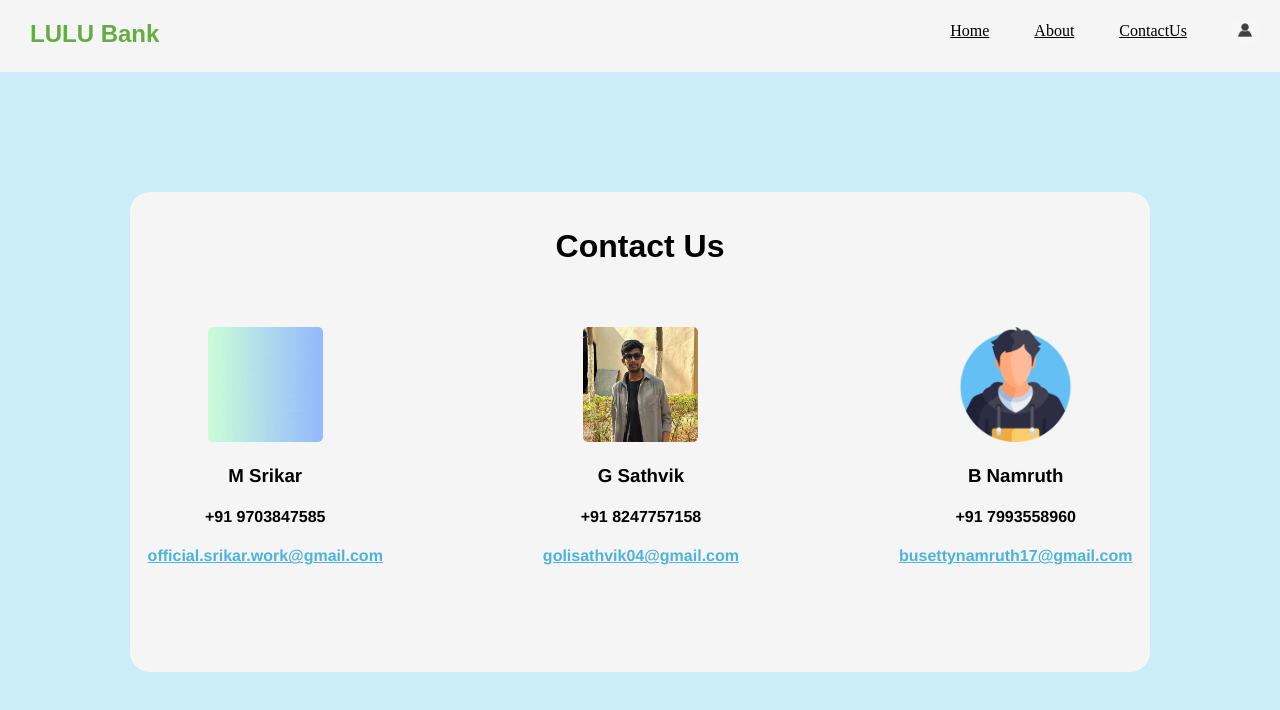
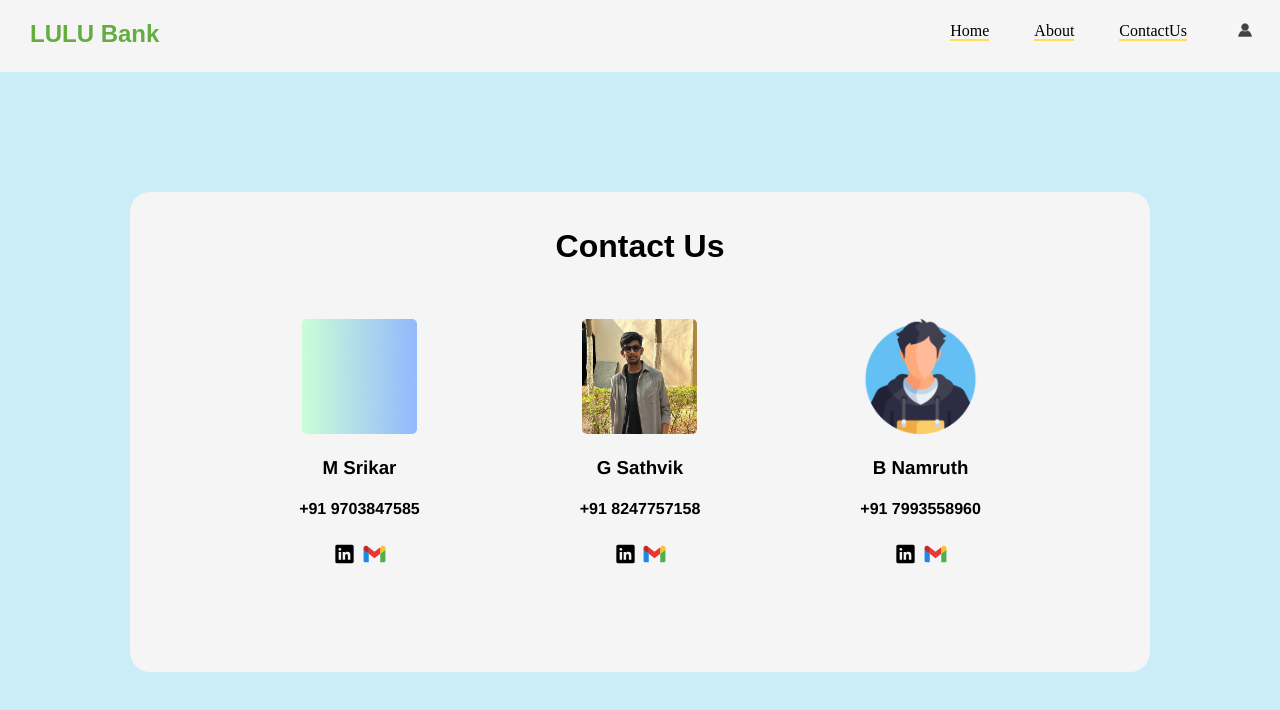
Before and after one commit to code-srikar/Lulu_Web, a website: page contactus.html in a window 1280 px wide. Drawn offline with Linux system fonts and the light colour scheme.

Commit message:
contact page changes

```diff
--- a/contactus.css
+++ b/contactus.css
@@ -172,3 +172,13 @@ a {
     cursor: context-menu;
     color: rgb(78, 179, 219);
 }
+
+#top {
+    text-decoration: none;
+    border-bottom: 2px solid #ffdd57;
+    transition: border-color 0.3s;
+}
+
+#top:hover {
+    border-color: rgb(119, 199, 79);
+}
--- a/contactus.html
+++ b/contactus.html
@@ -17,12 +17,12 @@
                 </div>
                 <div id="dtr">
                     <div id="st">
-                        <div id="flexitem"><a style="cursor: pointer;"
-                                onclick="window.location.replace('proj.html')"><u>Home</u></a></div>
+                        <div id="flexitem"><a style="cursor: pointer;" onclick="window.location.replace('proj.html')"><u
+                                    id="top">Home</u></a></div>
                         <div id="flexitem" style="text-align: center;"><a style="cursor: pointer;"
-                                onclick="window.location.replace('about.html')"><u>About</u></a></div>
+                                onclick="window.location.replace('about.html')"><u id="top">About</u></a></div>
                         <div id="flexitem" style="text-align: center;"><a style="cursor: pointer;"
-                                onclick="window.location.replace('contactus.html')"><u>ContactUs</u></a></div>
+                                onclick="window.location.replace('contactus.html')"><u id="top">ContactUs</u></a></div>
                     </div>
                     <div id="so">
                         <a style="cursor: pointer;" onclick="window.location.replace('detail.html')">
@@ -41,24 +41,93 @@
                     <img src="GIF3.gif" alt="profile" id="im">
                     <h3>M Srikar</h3>
                     <h4>+91 9703847585</h4>
-                    <h4 id="email"><u
-                            onclick="window.location.replace('https://accounts.google.com/v3/signin/identifier?continue=https%3A%2F%2Fmail.google.com%2Fmail%2F&ifkv=AaSxoQxYqR5qXnyVg4YtBnEudGzrM3ISAWx11wCZ0YrSsCsWo37Rhan7HeJ5uMeIOdO7MdoWhTSTVw&rip=1&sacu=1&service=mail&flowName=GlifWebSignIn&flowEntry=ServiceLogin&dsh=S252157452%3A1716450557384228&ddm=0')">official.srikar.work@gmail.com</u>
+                    <h4 id="email">
+                        <u onclick="window.location.replace('https://www.linkedin.com/in/srikar-marikanti-120191285/')"><svg
+                                xmlns="http://www.w3.org/2000/svg" x="0 px" y="0px" width="25" height="30"
+                                viewBox="0 0 30 30">
+                                <path
+                                    d="M24,4H6C4.895,4,4,4.895,4,6v18c0,1.105,0.895,2,2,2h18c1.105,0,2-0.895,2-2V6C26,4.895,25.105,4,24,4z M10.954,22h-2.95 v-9.492h2.95V22z M9.449,11.151c-0.951,0-1.72-0.771-1.72-1.72c0-0.949,0.77-1.719,1.72-1.719c0.948,0,1.719,0.771,1.719,1.719 C11.168,10.38,10.397,11.151,9.449,11.151z M22.004,22h-2.948v-4.616c0-1.101-0.02-2.517-1.533-2.517 c-1.535,0-1.771,1.199-1.771,2.437V22h-2.948v-9.492h2.83v1.297h0.04c0.394-0.746,1.356-1.533,2.791-1.533 c2.987,0,3.539,1.966,3.539,4.522V22z">
+                                </path>
+                            </svg></u>
+                        <u
+                            onclick="window.location.replace('https://mail.google.com/mail/u/1/#inbox?compose=CllgCJTLpccBbSGRJFqVnQbkDfzBmMjbJjTLtlWFzCpBZtJnhGjZFvLZRbXGfSmxXRcQrxSRbmL')">
+                            <svg xmlns="http://www.w3.org/2000/svg" x="0px" y="0px" width="25" height="30"
+                                viewBox="0 0 48 48">
+                                <path fill="#4caf50" d="M45,16.2l-5,2.75l-5,4.75L35,40h7c1.657,0,3-1.343,3-3V16.2z">
+                                </path>
+                                <path fill="#1e88e5" d="M3,16.2l3.614,1.71L13,23.7V40H6c-1.657,0-3-1.343-3-3V16.2z">
+                                </path>
+                                <polygon fill="#e53935"
+                                    points="35,11.2 24,19.45 13,11.2 12,17 13,23.7 24,31.95 35,23.7 36,17"></polygon>
+                                <path fill="#c62828"
+                                    d="M3,12.298V16.2l10,7.5V11.2L9.876,8.859C9.132,8.301,8.228,8,7.298,8h0C4.924,8,3,9.924,3,12.298z">
+                                </path>
+                                <path fill="#fbc02d"
+                                    d="M45,12.298V16.2l-10,7.5V11.2l3.124-2.341C38.868,8.301,39.772,8,40.702,8h0 C43.076,8,45,9.924,45,12.298z">
+                                </path>
+                            </svg></u>
                     </h4>
                 </div>
                 <div id="cdet">
                     <img src="Sathvik.jpeg" alt="profile" id="im">
                     <h3>G Sathvik</h3>
                     <h4>+91 8247757158</h4>
-                    <h4 id="email"><u
-                            onclick="window.location.replace('https://accounts.google.com/v3/signin/identifier?continue=https%3A%2F%2Fmail.google.com%2Fmail%2F&ifkv=AaSxoQxYqR5qXnyVg4YtBnEudGzrM3ISAWx11wCZ0YrSsCsWo37Rhan7HeJ5uMeIOdO7MdoWhTSTVw&rip=1&sacu=1&service=mail&flowName=GlifWebSignIn&flowEntry=ServiceLogin&dsh=S252157452%3A1716450557384228&ddm=0')">golisathvik04@gmail.com</u>
+                    <h4 id="email">
+                        <u onclick="window.location.replace('https://www.linkedin.com/in/sathvik-goli-550a602a2/')"><svg
+                                xmlns="http://www.w3.org/2000/svg" x="0 px" y="0px" width="25" height="30"
+                                viewBox="0 0 30 30">
+                                <path
+                                    d="M24,4H6C4.895,4,4,4.895,4,6v18c0,1.105,0.895,2,2,2h18c1.105,0,2-0.895,2-2V6C26,4.895,25.105,4,24,4z M10.954,22h-2.95 v-9.492h2.95V22z M9.449,11.151c-0.951,0-1.72-0.771-1.72-1.72c0-0.949,0.77-1.719,1.72-1.719c0.948,0,1.719,0.771,1.719,1.719 C11.168,10.38,10.397,11.151,9.449,11.151z M22.004,22h-2.948v-4.616c0-1.101-0.02-2.517-1.533-2.517 c-1.535,0-1.771,1.199-1.771,2.437V22h-2.948v-9.492h2.83v1.297h0.04c0.394-0.746,1.356-1.533,2.791-1.533 c2.987,0,3.539,1.966,3.539,4.522V22z">
+                                </path>
+                            </svg></u>
+                        <u
+                            onclick="window.location.replace('https://mail.google.com/mail/u/0/#inbox?compose=GTvVlcSMTggKWmPlsWcQfHPXLVQMQmhqNMpNXrVCzGcPFgZrqkQfndpstCHbWThzSRvBScZmTkVSB')">
+                            <svg xmlns="http://www.w3.org/2000/svg" x="0px" y="0px" width="25" height="30"
+                                viewBox="0 0 48 48">
+                                <path fill="#4caf50" d="M45,16.2l-5,2.75l-5,4.75L35,40h7c1.657,0,3-1.343,3-3V16.2z">
+                                </path>
+                                <path fill="#1e88e5" d="M3,16.2l3.614,1.71L13,23.7V40H6c-1.657,0-3-1.343-3-3V16.2z">
+                                </path>
+                                <polygon fill="#e53935"
+                                    points="35,11.2 24,19.45 13,11.2 12,17 13,23.7 24,31.95 35,23.7 36,17"></polygon>
+                                <path fill="#c62828"
+                                    d="M3,12.298V16.2l10,7.5V11.2L9.876,8.859C9.132,8.301,8.228,8,7.298,8h0C4.924,8,3,9.924,3,12.298z">
+                                </path>
+                                <path fill="#fbc02d"
+                                    d="M45,12.298V16.2l-10,7.5V11.2l3.124-2.341C38.868,8.301,39.772,8,40.702,8h0 C43.076,8,45,9.924,45,12.298z">
+                                </path>
+                            </svg></u>
                     </h4>
                 </div>
                 <div id="cdet">
                     <img src="boy.png" alt="profile" id="im">
                     <h3>B Namruth</h3>
                     <h4>+91 7993558960</h4>
-                    <h4 id="email"><u
-                            onclick="window.location.replace('https://accounts.google.com/v3/signin/identifier?continue=https%3A%2F%2Fmail.google.com%2Fmail%2F&ifkv=AaSxoQxYqR5qXnyVg4YtBnEudGzrM3ISAWx11wCZ0YrSsCsWo37Rhan7HeJ5uMeIOdO7MdoWhTSTVw&rip=1&sacu=1&service=mail&flowName=GlifWebSignIn&flowEntry=ServiceLogin&dsh=S252157452%3A1716450557384228&ddm=0')">busettynamruth17@gmail.com</u>
+                    <h4 id="email">
+                        <u onclick="window.location.replace('https://www.linkedin.com/in/busetty-namruth-054859300/')"><svg
+                                xmlns="http://www.w3.org/2000/svg" x="0 px" y="0px" width="25" height="30"
+                                viewBox="0 0 30 30">
+                                <path
+                                    d="M24,4H6C4.895,4,4,4.895,4,6v18c0,1.105,0.895,2,2,2h18c1.105,0,2-0.895,2-2V6C26,4.895,25.105,4,24,4z M10.954,22h-2.95 v-9.492h2.95V22z M9.449,11.151c-0.951,0-1.72-0.771-1.72-1.72c0-0.949,0.77-1.719,1.72-1.719c0.948,0,1.719,0.771,1.719,1.719 C11.168,10.38,10.397,11.151,9.449,11.151z M22.004,22h-2.948v-4.616c0-1.101-0.02-2.517-1.533-2.517 c-1.535,0-1.771,1.199-1.771,2.437V22h-2.948v-9.492h2.83v1.297h0.04c0.394-0.746,1.356-1.533,2.791-1.533 c2.987,0,3.539,1.966,3.539,4.522V22z">
+                                </path>
+                            </svg></u>
+                        <u
+                            onclick="window.location.replace('https://mail.google.com/mail/u/0/#inbox?compose=CllgCJlGVLWPQrTNhMFmljxlVDkPZhCHPSwGFtZslqSrBfxQxTDbXJCKgjDfRSKWqbbBRWQgpLq')">
+                            <svg xmlns="http://www.w3.org/2000/svg" x="0px" y="0px" width="25" height="30"
+                                viewBox="0 0 48 48">
+                                <path fill="#4caf50" d="M45,16.2l-5,2.75l-5,4.75L35,40h7c1.657,0,3-1.343,3-3V16.2z">
+                                </path>
+                                <path fill="#1e88e5" d="M3,16.2l3.614,1.71L13,23.7V40H6c-1.657,0-3-1.343-3-3V16.2z">
+                                </path>
+                                <polygon fill="#e53935"
+                                    points="35,11.2 24,19.45 13,11.2 12,17 13,23.7 24,31.95 35,23.7 36,17"></polygon>
+                                <path fill="#c62828"
+                                    d="M3,12.298V16.2l10,7.5V11.2L9.876,8.859C9.132,8.301,8.228,8,7.298,8h0C4.924,8,3,9.924,3,12.298z">
+                                </path>
+                                <path fill="#fbc02d"
+                                    d="M45,12.298V16.2l-10,7.5V11.2l3.124-2.341C38.868,8.301,39.772,8,40.702,8h0 C43.076,8,45,9.924,45,12.298z">
+                                </path>
+                            </svg></u>
                     </h4>
                 </div>
             </div>
```
